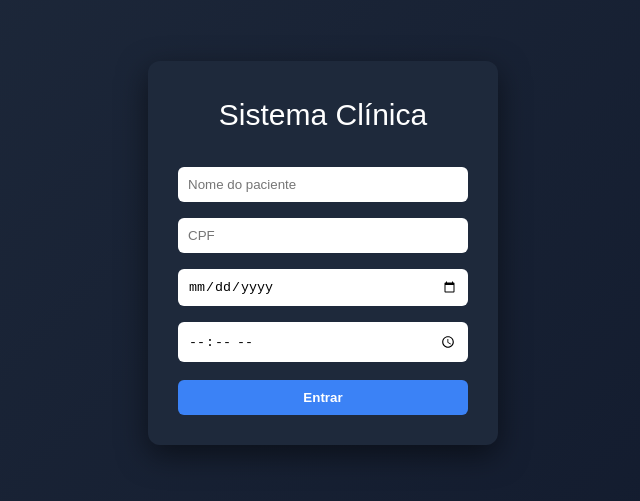
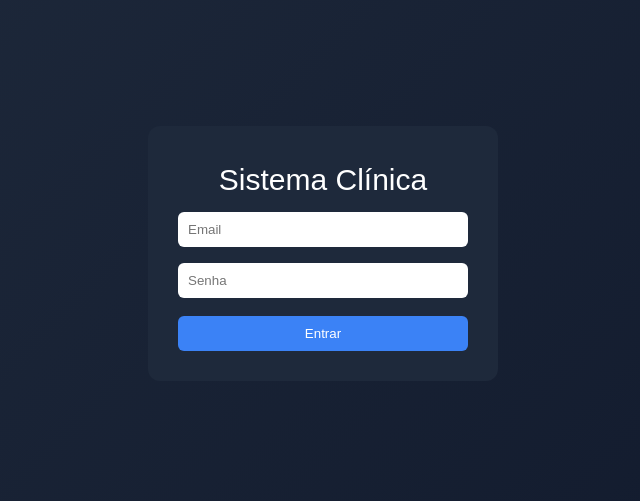
Before and after one commit to JulioSaboiaa/clinica-app, a Vue app in the folder Frontend/: page / in a window 1280 px wide. Shown: the part 147-648 px from the top of the page, without its empty margins (142-782 px from the left). Built offline with nearby package versions, Linux system fonts and the light colour scheme.

Commit message:
versao final sistema clinica completo

```diff
--- a/Frontend/src/App.vue
+++ b/Frontend/src/App.vue
@@ -5,11 +5,9 @@
       <h1>Sistema Clínica</h1>
 
       <!-- LOGIN -->
-      <div v-if="!logado" class="login">
-        <input v-model="nome" placeholder="Nome do paciente" />
-        <input v-model="cpf" placeholder="CPF" />
-        <input v-model="data" type="date" />
-        <input v-model="hora" type="time" />
+      <div v-if="!logado">
+        <input v-model="email" placeholder="Email" />
+        <input v-model="senha" type="password" placeholder="Senha" />
         <button @click="login">Entrar</button>
       </div>
 
@@ -20,14 +18,16 @@
         <div class="agendamento">
           <h3>Agendar Consulta</h3>
           <input v-model="nome" placeholder="Nome do paciente" />
+          <input v-model="cpf" placeholder="CPF" />
           <input v-model="data" type="date" />
+          <input v-model="hora" type="time" />
           <button @click="agendar">Agendar</button>
         </div>
 
         <div class="lista">
-          <h3>Consultas Agendadas</h3>
+          <h3>Consultas</h3>
           <ul>
-            <li v-for="c in consultas" :key="c.data">
+            <li v-for="c in consultas" :key="c.data + c.hora">
               <strong>{{ c.nome }}</strong><br>
               <span>{{ c.data }} às {{ c.hora }}</span><br>
               <small>CPF: {{ c.cpf }}</small>
@@ -55,12 +55,21 @@ export default {
       senha: '',
       logado: false,
       nome: '',
+      cpf: '',
       data: '',
-      cpf: '',
-      hora:'',
+      hora: '',
       consultas: []
     }
   },
+
+  mounted() {
+    const logado = localStorage.getItem('logado');
+    if (logado) {
+      this.logado = true;
+      this.carregarConsultas();
+    }
+  },
+
   methods: {
     async login() {
       try {
@@ -70,6 +79,7 @@ export default {
         });
 
         if (res.data.token) {
+          localStorage.setItem('logado', 'true');
           this.logado = true;
           this.carregarConsultas();
         }
@@ -79,22 +89,28 @@ export default {
     },
 
     logout() {
+      localStorage.removeItem('logado');
       this.logado = false;
-      this.email = '';
-      this.senha = '';
     },
 
     async agendar() {
+      try {
         await axios.post(`${API}/agendar`, {
           nome: this.nome,
+          cpf: this.cpf,
           data: this.data,
-        hora: this.hora,
-        cpf: this.cpf
+          hora: this.hora
         });
 
         this.nome = '';
+        this.cpf = '';
         this.data = '';
+        this.hora = '';
+
         this.carregarConsultas();
+      } catch (err) {
+        alert("Erro ao agendar");
+      }
     },
 
     async carregarConsultas() {
@@ -108,7 +124,7 @@ export default {
 <style>
 body {
   margin: 0;
-  font-family: Arial, sans-serif;
+  font-family: Arial;
   background: linear-gradient(135deg, #1e293b, #0f172a);
   color: white;
 }
@@ -126,11 +142,6 @@ body {
   border-radius: 12px;
   width: 350px;
   text-align: center;
-  box-shadow: 0 10px 30px rgba(0,0,0,0.5);
-}
-
-h1 {
-  margin-bottom: 20px;
 }
 
 input {
@@ -145,21 +156,10 @@ button {
   width: 100%;
   padding: 10px;
   margin-top: 10px;
+  background: #3b82f6;
   border: none;
   border-radius: 6px;
-  background: #3b82f6;
   color: white;
-  font-weight: bold;
-  cursor: pointer;
-}
-
-button:hover {
-  background: #2563eb;
-}
-
-.lista ul {
-  list-style: none;
-  padding: 0;
 }
 
 .lista li {
@@ -167,16 +167,10 @@ button:hover {
   margin: 5px 0;
   padding: 10px;
   border-radius: 6px;
-  display: flex;
-  justify-content: space-between;
 }
 
 .logout {
-  margin-top: 20px;
+  margin-top: 15px;
   background: #ef4444;
 }
-
-.logout:hover {
-  background: #dc2626;
-}
 </style>
```
Lines whose indentation alone changed are shown as unchanged.
